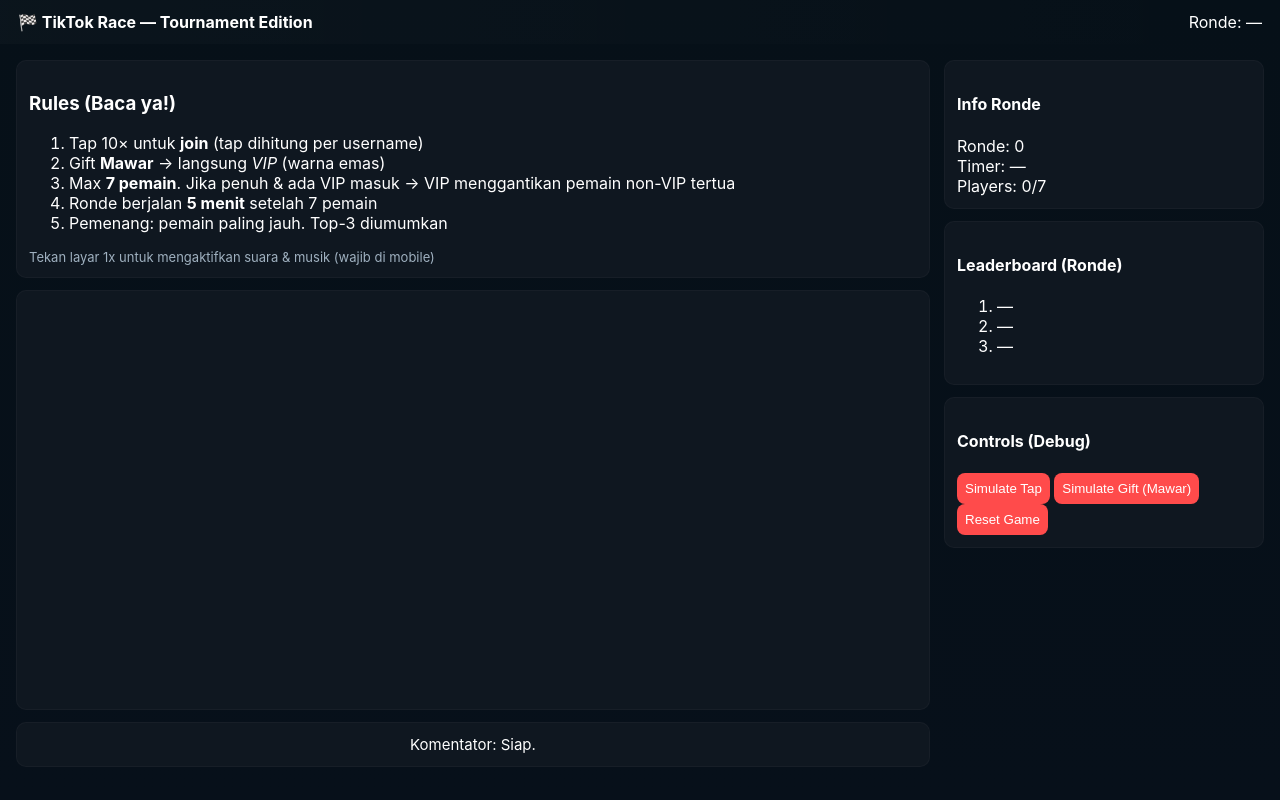
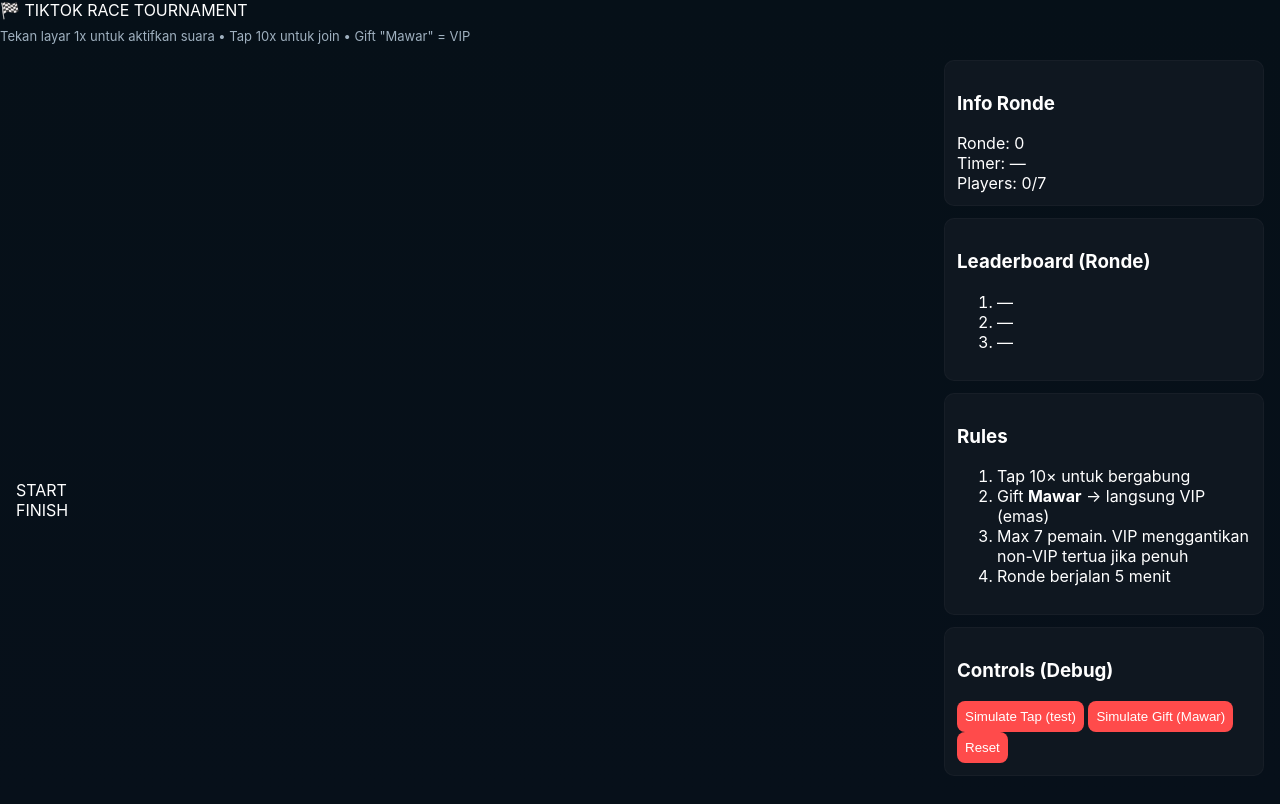
Before and after one commit to spoilman10-sudo/Tap-race-game, a plain HTML site: page index.html in a window 1280 px wide. Drawn offline with Linux system fonts and the light colour scheme.

Commit message:
Update index.html

```diff
--- a/index.html
+++ b/index.html
@@ -3,66 +3,61 @@
 <head>
   <meta charset="utf-8" />
   <meta name="viewport" content="width=device-width,initial-scale=1" />
-  <title>TikTok Race — Tournament Edition 2.0</title>
+  <title>🏁 TikTok Race — Tournament Asphalt Edition</title>
   <link rel="stylesheet" href="style.css" />
 </head>
 <body>
-  <div class="topbar">
-    <div class="title">🏁 TikTok Race — Tournament Edition</div>
-    <div class="round" id="roundLabel">Ronde: —</div>
+  <div class="header">
+    <div class="logo">🏁 TIKTOK RACE TOURNAMENT</div>
+    <div class="hint">Tekan layar 1x untuk aktifkan suara • Tap 10x untuk join • Gift "Mawar" = VIP</div>
   </div>
 
-  <main>
-    <section id="left">
-      <div id="rules" class="card">
-        <h3>Rules (Baca ya!)</h3>
-        <ol>
-          <li>Tap 10× untuk <strong>join</strong> (tap dihitung per username)</li>
-          <li>Gift <strong>Mawar</strong> → langsung <em>VIP</em> (warna emas)</li>
-          <li>Max <strong>7 pemain</strong>. Jika penuh & ada VIP masuk → VIP menggantikan pemain non-VIP tertua</li>
-          <li>Ronde berjalan <strong>5 menit</strong> setelah 7 pemain</li>
-          <li>Pemenang: pemain paling jauh. Top-3 diumumkan</li>
-        </ol>
-        <div class="hint">Tekan layar 1x untuk mengaktifkan suara & musik (wajib di mobile)</div>
+  <main class="layout">
+    <section class="arena-panel">
+      <div id="track" class="track"></div>
+      <div id="startFinish" class="sf">
+        <div class="start">START</div>
+        <div class="finish">FINISH</div>
       </div>
-
-      <div id="track" class="card">
-        <!-- dynamic player rows -->
-      </div>
-
-      <div id="commentator" class="card">Komentator: Siap.</div>
+      <div id="confetti" class="confetti"></div>
     </section>
 
-    <aside id="right">
+    <aside class="info-panel">
       <div class="card">
-        <h4>Info Ronde</h4>
+        <h3>Info Ronde</h3>
         <div>Ronde: <span id="roundNum">0</span></div>
         <div>Timer: <span id="timer">—</span></div>
         <div>Players: <span id="playerCount">0</span>/7</div>
       </div>
 
       <div class="card">
-        <h4>Leaderboard (Ronde)</h4>
+        <h3>Leaderboard (Ronde)</h3>
         <ol id="leaderboard">
-          <li>—</li>
-          <li>—</li>
-          <li>—</li>
+          <li>—</li><li>—</li><li>—</li>
         </ol>
       </div>
 
       <div class="card">
-        <h4>Controls (Debug)</h4>
-        <button id="btnSimTap">Simulate Tap</button>
-        <button id="btnSimGift">Simulate Gift (Mawar)</button>
-        <button id="btnReset">Reset Game</button>
+        <h3>Rules</h3>
+        <ol>
+          <li>Tap 10× untuk bergabung</li>
+          <li>Gift <strong>Mawar</strong> → langsung VIP (emas)</li>
+          <li>Max 7 pemain. VIP menggantikan non-VIP tertua jika penuh</li>
+          <li>Ronde berjalan 5 menit</li>
+        </ol>
+      </div>
+
+      <div class="card">
+        <h3>Controls (Debug)</h3>
+        <button id="simTap">Simulate Tap (test)</button>
+        <button id="simGift">Simulate Gift (Mawar)</button>
+        <button id="resetBtn">Reset</button>
       </div>
     </aside>
   </main>
 
-  <canvas id="confetti"></canvas>
-
   <!-- audio -->
-  <audio id="bgMusic" loop preload="auto" src="https://cdn.pixabay.com/audio/2022/10/18/audio_eb79e25d1b.mp3"></audio>
+  <audio id="bgMusic" preload="auto" loop src="https://cdn.pixabay.com/download/audio/2023/03/15/audio_3c0b6d1b6f.mp3"></audio>
   <audio id="cheer" preload="auto" src="https://cdn.pixabay.com/download/audio/2023/03/03/audio_54c6b7ed0a.mp3?filename=cheering-crowd-14728.mp3"></audio>
   <audio id="engine" preload="auto" src="https://cdn.pixabay.com/download/audio/2022/03/15/audio_fbf9a7fa5b.mp3?filename=sport-car-engine-110440.mp3"></audio>
 
```
